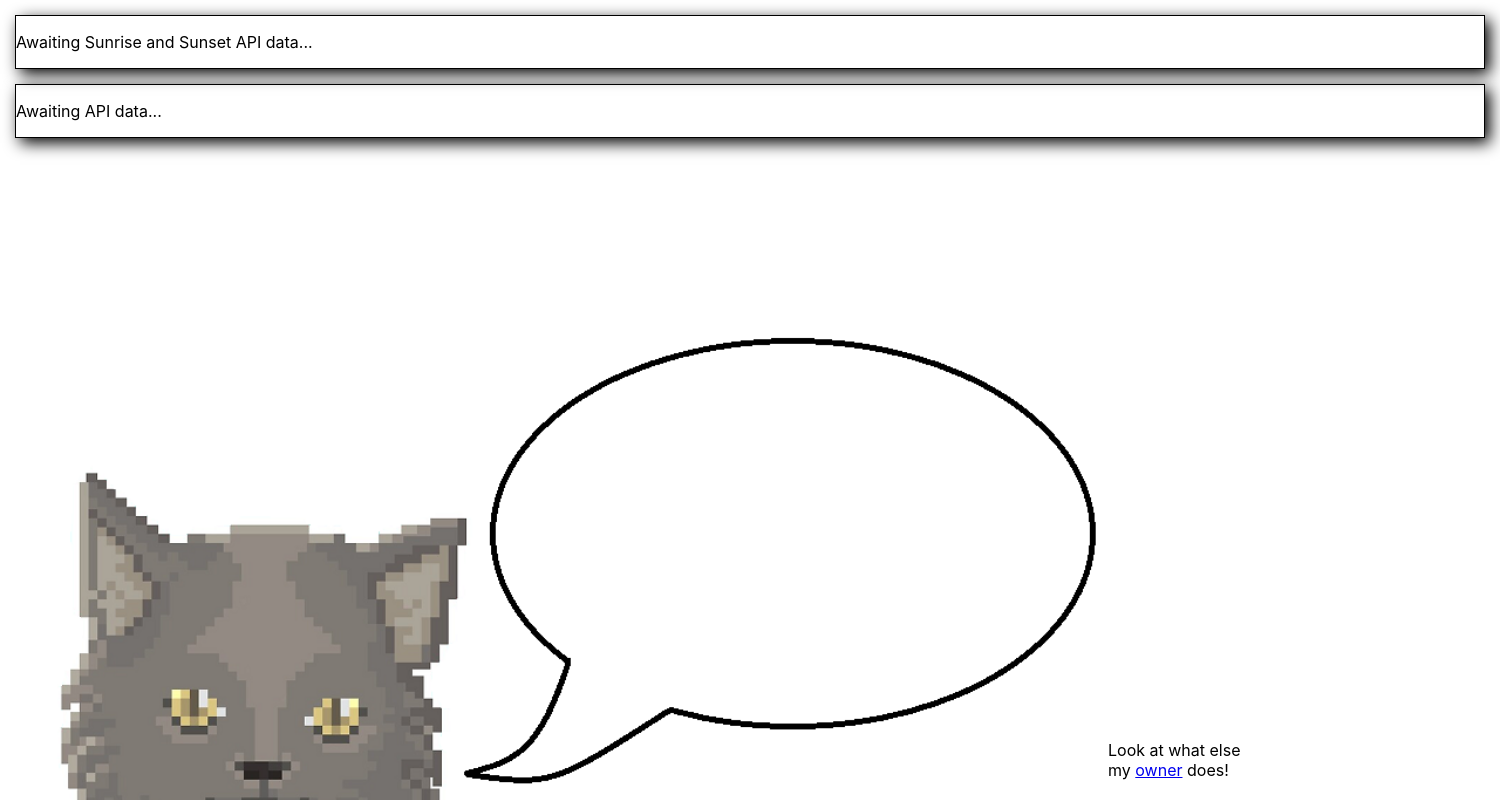
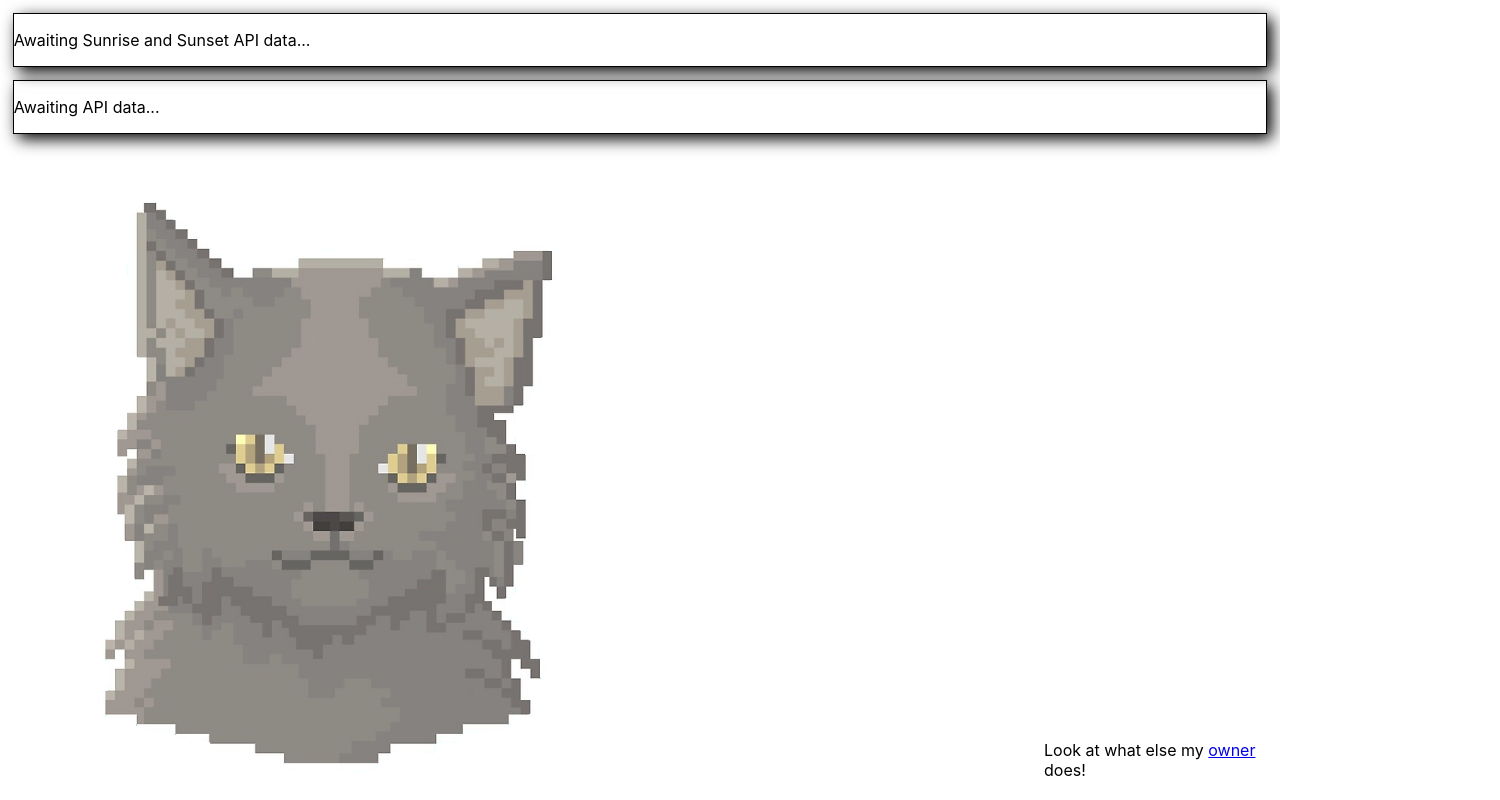
Before and after one commit to cireneirbo/forecast-for-cats, a React (Create React App) app in the folder client/: page / in a window 1280 px wide. Shown: the top 800 px of the page, 1500 px wide, since content can reach past the window. Built offline with nearby package versions, Linux system fonts and the light colour scheme; no server answers; the HTML template or start-up script is replaced by a standard one.

Commit message:
Remove background and hone in media queries meore

```diff
--- a/client/src/App.css
+++ b/client/src/App.css
@@ -1,18 +1,3 @@
-
-
-@media only screen and (max-width: 600px) {
-  .App {
-    display: flex;
-  }
-
-  .SunriseSunset1, .SunriseSunset2 {
-    position: relative;
-    left: 0%;
-    margin: 10px;
-    padding: 10px;
-  }
-}
-
 h3 {
   text-align: center;
 }
@@ -37,19 +22,58 @@ tbody {
   box-shadow: 5px 5px 15px black;
 }
 
-@media screen and (min-width: 1024px) {
-
+/* Smaller screens */
+@media only screen and (max-width: 600px) {
   .App {
-    width: 1280px;
-    height: 960px;
+    width: 600px;
   }
 
+  .box-shadow {
+    padding: 0%;
+    margin: 1%;
+    border: 1px solid black;
+    width: auto;
+    box-shadow: 5px 5px 15px black;
+  }
+
+  .SunriseSunset1 {
+    margin: 10px;
+    padding: 10px;
+  }
+
+  .SunriseSunset2 {
+    margin: 10px;
+    padding: 10px;
+  }
+
+  .Weather {
+    margin: 10px;
+    padding: 10px;
+  }
+
+  .dev-plug {
+    margin: 10px;
+    padding: 10px;
+  }
+
+  .CatTalk {
+    max-width: 450px;
+    min-width: 150px;
+    word-wrap: break-word;
+    font-size: 36px;
+    text-align: center;
+  }
+}
+
+/* Medium screens
+@media screen and (min-width: 601px), screen and (max-width: 1023px) {
+
   #pixelCat {
-    width: 50%;
-    height: 50%;
+    width: 30%;
+    height: 30%;
     border: 1px solid black;
     box-shadow: 5px 5px 15px black;
-    opacity: 8%;
+    opacity: 78%;
   }
 
   .box-shadow {
@@ -92,16 +116,6 @@ tbody {
     padding: 10px;
   }
 
-  .CatDialogue {
-    background-image: url("./images/pixel_cat_bg.png");
-    background-size: cover;
-    background-position: center;
-    background-attachment: fixed;
-    background-repeat: no-repeat;
-    width: 1500px;
-    height: 960px;
-  }
-
   .CatTalk {
     position: absolute;
     left: 42%;
@@ -111,4 +125,68 @@ tbody {
     word-wrap: break-word;
     font-size: 36px;
   }
+} */
+
+/* Larger screens */
+@media screen and (min-width: 1024px) {
+
+  #pixelCat {
+    max-width: 600px;
+    opacity: 88%;
+    position: fixed;
+    bottom: 0%;
+    left: 0%;
+    margin: 10px;
+    padding: 10px;
+  }
+
+  .box-shadow {
+    padding: 0%;
+    margin: 1%;
+    border: 1px solid black;
+    width: auto;
+    box-shadow: 5px 5px 15px black;
+  }
+
+  .SunriseSunset1 {
+    position: absolute;
+    top: 0%;
+    left: 75%;
+    margin: 10px;
+    padding: 10px;
+  }
+
+  .SunriseSunset2 {
+    position: absolute;
+    top: 20%;
+    left: 75%;
+    margin: 10px;
+    padding: 10px;
+  }
+
+  .Weather {
+    position: absolute;
+    top: 40%;
+    left: 75%;
+    margin: 10px;
+    padding: 10px;
+  }
+
+  .dev-plug {
+    position: absolute;
+    bottom: 0%;
+    left: 80%;
+    margin: 10px;
+    padding: 10px;
+  }
+
+  .CatTalk {
+    position: absolute;
+    left: 10%;
+    top: 10%;
+    max-width: 50%;
+    min-width: 150px;
+    word-wrap: break-word;
+    font-size: 36px;
+  }
 }
--- a/client/src/App.js
+++ b/client/src/App.js
@@ -9,6 +9,7 @@ function App() {
       <div className="CatDialogue">
         <SunriseSunset />
         <Weather />
+        <img id="pixelCat" src={pixelCat} />
         <p className="dev-plug">Look at what else my <a href="https://linktr.ee/codeethicallywitheric" target="_blank">owner</a> does!</p>
       </div>
     </div>
```
Also changed, not shown: client/src/images/pixel_cat_bg.png (deleted).
